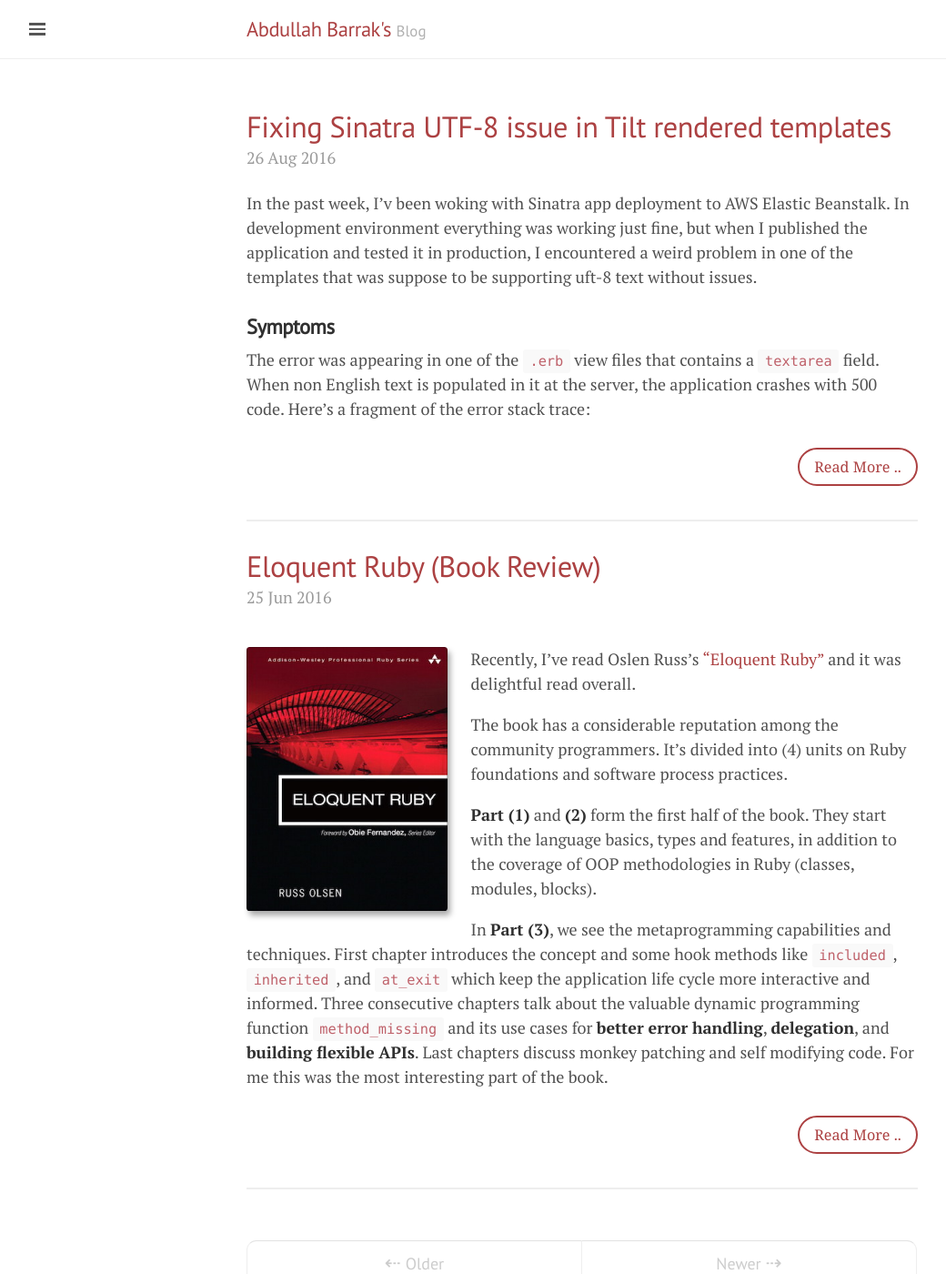
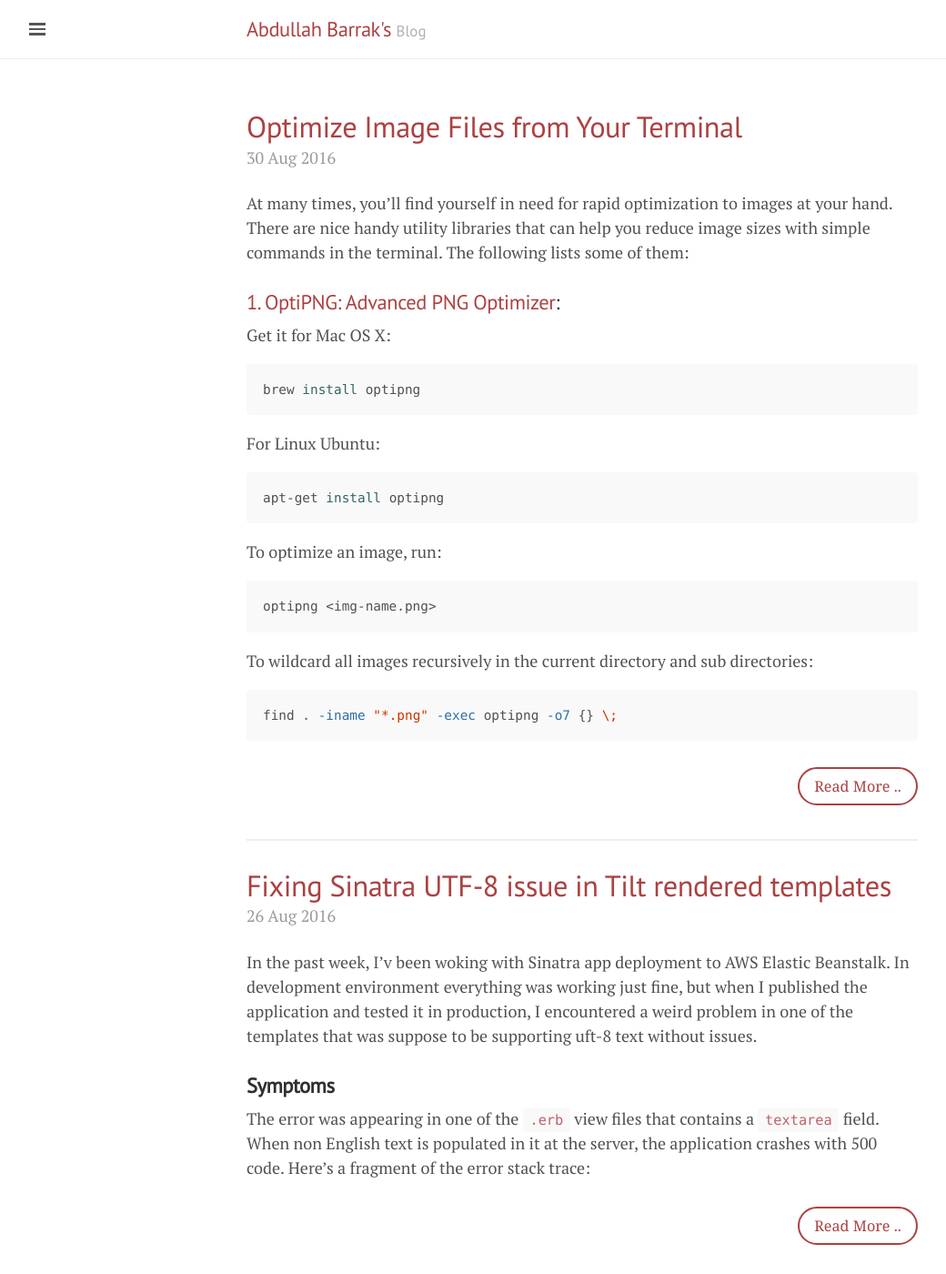
Before and after one commit to abarrak/abarrak.github.io, a Jekyll site: the page built from index.html, in a window 1280 px wide and 1400 px high. Shown: the whole window at 91% size, without its empty margins (0-1040 px from the left). Built offline with Jekyll 4.4.1, drawn with Linux system fonts in a browser that asks for light colours; the list of posts is cut into pages by our own code.

Commit message:
Source Auto Update at: Tue Aug 30 06:40:25 AST 2016

````diff
--- /dev/null
+++ b/_posts/2016-8-30-optimize-images-from-your-terminal.md
@@ -0,0 +1,106 @@
+---
+title: Optimize Image Files from Your Terminal
+tags: Image Optimization, optipng, jpegoptim, gifsicle, ImageOptim, Image Processing
+---
+
+At many times, you'll find yourself in need for rapid optimization to images at your hand. There are nice handy utility libraries that can help you reduce image sizes with simple commands in the terminal. The following lists some of them:
+
+### [1. OptiPNG: Advanced PNG Optimizer](http://optipng.sourceforge.net/):
+
+Get it for Mac OS X:
+
+```sh
+brew install optipng
+```
+
+For Linux Ubuntu:
+
+```shell
+apt-get install optipng
+```
+
+To optimize an image, run:
+
+```sh
+optipng <img-name.png>
+```
+
+To wildcard all images recursively in the current directory and sub directories:
+
+```sh
+find . -iname "*.png" -exec optipng -o7 {} \;
+```
+
+<!-- post-excerpt -->
+
+### [2. jpegoptim](https://github.com/tjko/jpegoptim):
+
+Install for Mac OS X:
+
+```sh
+brew install jpegoptim
+```
+
+Install for Linux Ubuntu:
+
+```sh
+sudo apt-get install jpegoptim
+```
+
+Run the next command to optimize an image, `-m` controls the image quality (0-100):
+
+```sh
+jpegoptim -m70 <img-name.png>
+```
+
+Or optimize all recursively:
+
+```sh
+find . -iname "*.jpg" -exec jpegoptim -m80 -o -p {} \;
+```
+
+### [3. gifsicle](https://www.lcdf.org/gifsicle/):
+
+Install for Mac OS X:
+
+```sh
+brew install gifsicle
+```
+
+For Linux Ubuntu:
+
+```sh
+sudo apt-get install gifsicle
+```
+
+The commands for single image, and a group of images respectively, are:
+
+```sh
+# for single image.
+gifsicle --batch -V -O2 <image-name>.gif
+
+# to start from cureent dir and go down.
+find . -iname "*.gif" -exec gifsicle --batch -V -O2 {} \;
+```
+
+### **Aliases**
+
+Here are some aliases to keep commands nearby for fast run on the active directory images.
+
+Be warn that those (also the previously mentioned commands) all alter the original images.
+
+```sh
+alias compress_png="optipng -o7 *.png"
+alias compress_jpg="jpegoptim -m80 *.jpg"
+alias compress_gif="gifsicle --batch -V -O2 *.gif"
+```
+
+You can tweak the optimization level and other options to suit your needs.
+
+### **ImageOptim**
+
+If you'd like to use a GUI application, [ImageOptim](https://imageoptim.com/mac) is a pretty open source one for Mac OS X that supports multiple image formats.
+
+![ImageOptim Screen Shot](/public/images/imageoptim.png)
+
+Happy mature optimization :) !
````
Also changed, not shown: about.md (+1 -1 lines), public/images/imageoptim.png (added).
